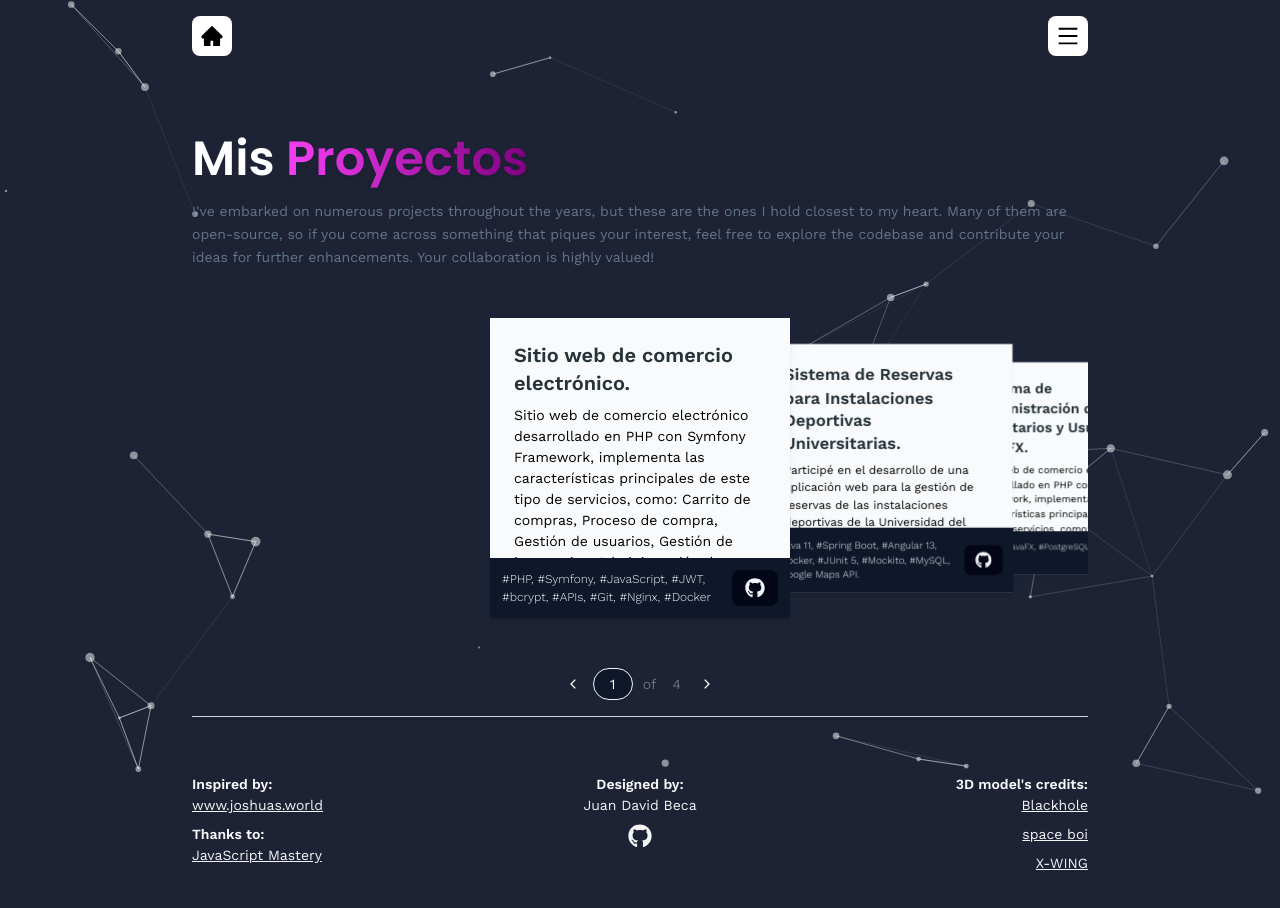
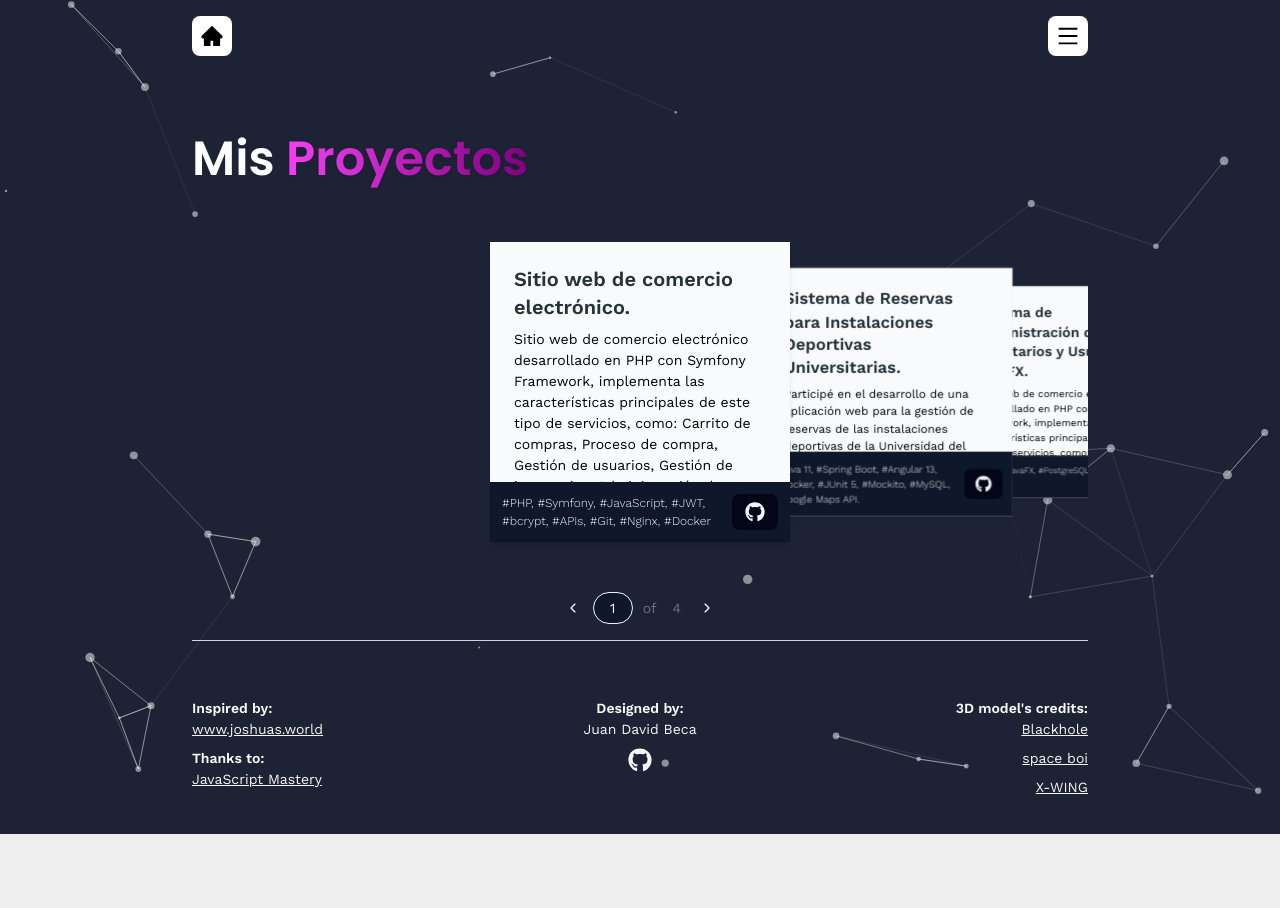
Before and after one commit to juanbep/Portafolio, a React (Vite) app: page /Portafolio/projects in a window 1280 px wide. After the commit the page ends 834 px from the top, so only its background shows below. Built offline with nearby package versions, Linux system fonts and the light colour scheme.

Commit message:
Portafolio versión 3.2

```diff
--- a/src/pages/Projects.jsx
+++ b/src/pages/Projects.jsx
@@ -14,13 +14,13 @@ const Projects = () => {
           </span>
         </h1>
 
-        <p className="text-slate-500 mt-2 leading-relaxed">
+        {/* <p className="text-slate-500 mt-2 leading-relaxed">
           I've embarked on numerous projects throughout the years, but these are
           the ones I hold closest to my heart. Many of them are open-source, so
           if you come across something that piques your interest, feel free to
           explore the codebase and contribute your ideas for further
           enhancements. Your collaboration is highly valued!
-        </p>
+        </p> */}
         <Swiper />
         <hr className="border-slate-300" />
         <br />
```
Also changed, not shown: 1 other file (tests, documents, lock files or other folders).
